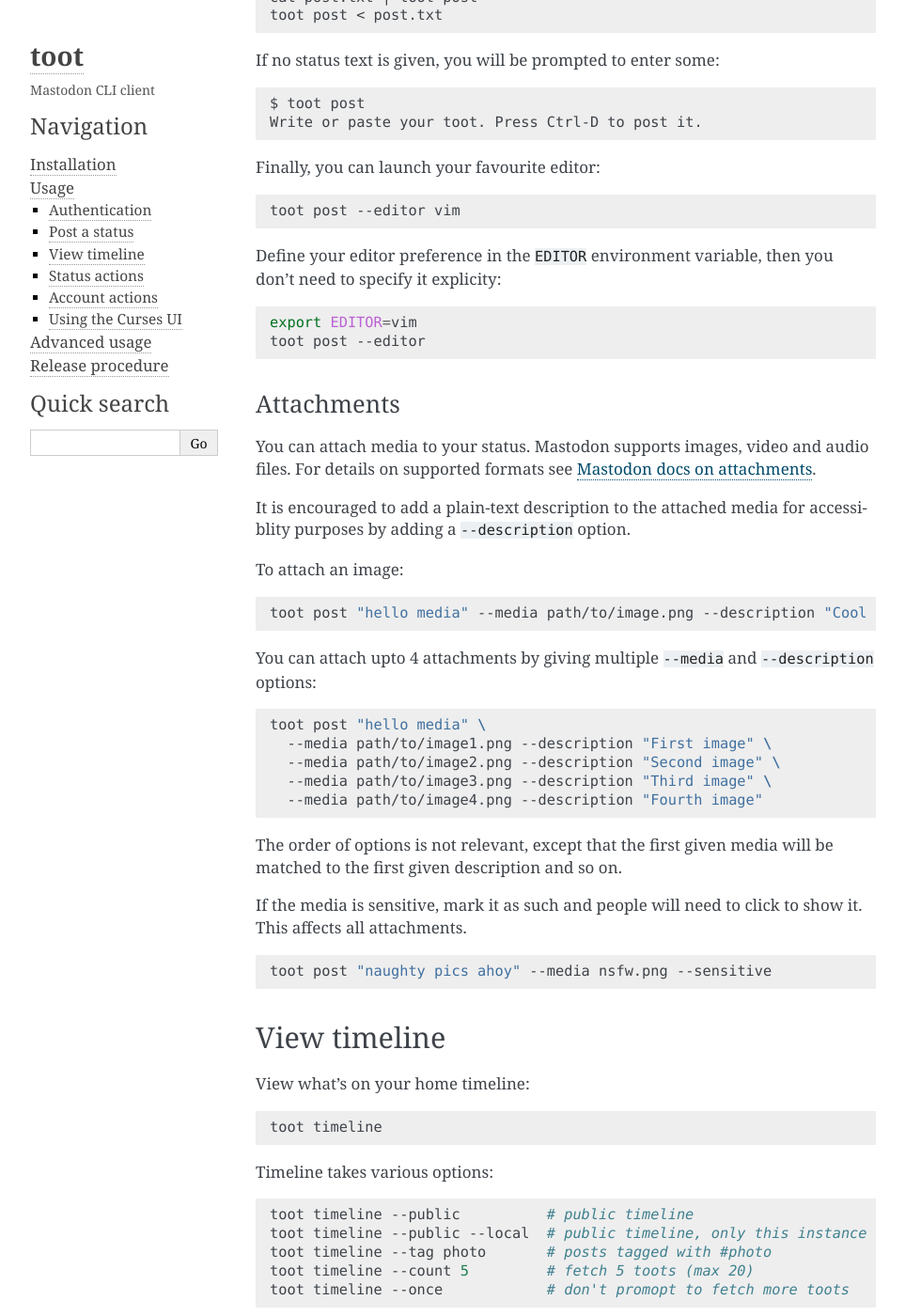
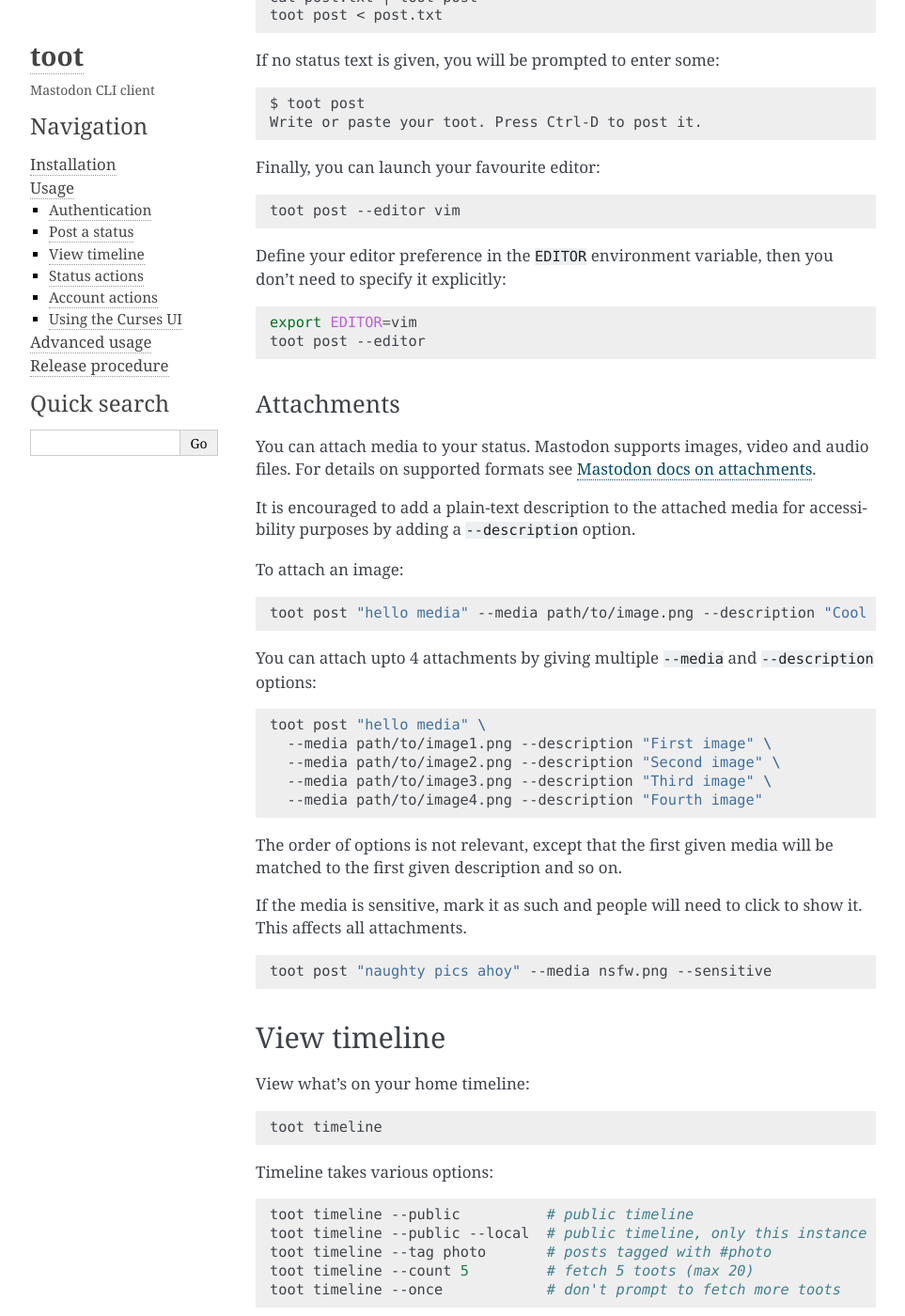
Before and after one commit to ihabunek/toot, a Sphinx documentation site: the page built from docs/usage.rst, in a window 1280 px wide and 1400 px high, scrolled down 2097 px. Shown: the whole window at 94% size, without its empty margins (148-1111 px from the left). Built offline with Sphinx 7.4.7, drawn with Linux system fonts in a browser that asks for light colours.

```diff
--- a/docs/install.rst
+++ b/docs/install.rst
@@ -129,4 +129,4 @@ Source
 ------
 
 Finally, you can get the latest source distribution, wheel or debian package
-`from Github <https://github.com/ihabunek/toot/releases/latest/>`_.
+`from GitHub <https://github.com/ihabunek/toot/releases/latest/>`_.
--- a/docs/release.rst
+++ b/docs/release.rst
@@ -15,7 +15,7 @@ Bump & tag version
 * Run ``make changelog`` to generate a human readable changelog
 * Commit the changes
 * Run ``./scripts/tag_version <version>`` to tag a release in git
-* Run ``git push --follow-tags`` to upload changes and tag to Github
+* Run ``git push --follow-tags`` to upload changes and tag to GitHub
 
 Publishing to PyPI
 ------------------
@@ -23,7 +23,7 @@ Publishing to PyPI
 * ``make dist`` to create source and wheel distributions
 * ``make publish`` to push them to PyPI
 
-Github release
+GitHub release
 --------------
 
 * `Create a release <https://github.com/ihabunek/toot/releases/>`_ for the newly
--- a/docs/usage.rst
+++ b/docs/usage.rst
@@ -122,7 +122,7 @@ Finally, you can launch your favourite editor:
   toot post --editor vim
 
 Define your editor preference in the ``EDITOR`` environment variable, then you
-don't need to specify it explicity:
+don't need to specify it explicitly:
 
 .. code-block:: bash
 
@@ -137,7 +137,7 @@ files. For details on supported formats see `Mastodon docs on attachments
 <https://docs.joinmastodon.org/user/posting/#attachments>`_.
 
 It is encouraged to add a plain-text description to the attached media for
-accessiblity purposes by adding a ``--description`` option.
+accessibility purposes by adding a ``--description`` option.
 
 To attach an image:
 
@@ -183,7 +183,7 @@ Timeline takes various options:
   toot timeline --public --local  # public timeline, only this instance
   toot timeline --tag photo       # posts tagged with #photo
   toot timeline --count 5         # fetch 5 toots (max 20)
-  toot timeline --once            # don't promopt to fetch more toots
+  toot timeline --once            # don't prompt to fetch more toots
 
 Status actions
 --------------
```
Also changed, not shown: toot/tui/NOTES.md (+1 -1 lines), 3 other files.
